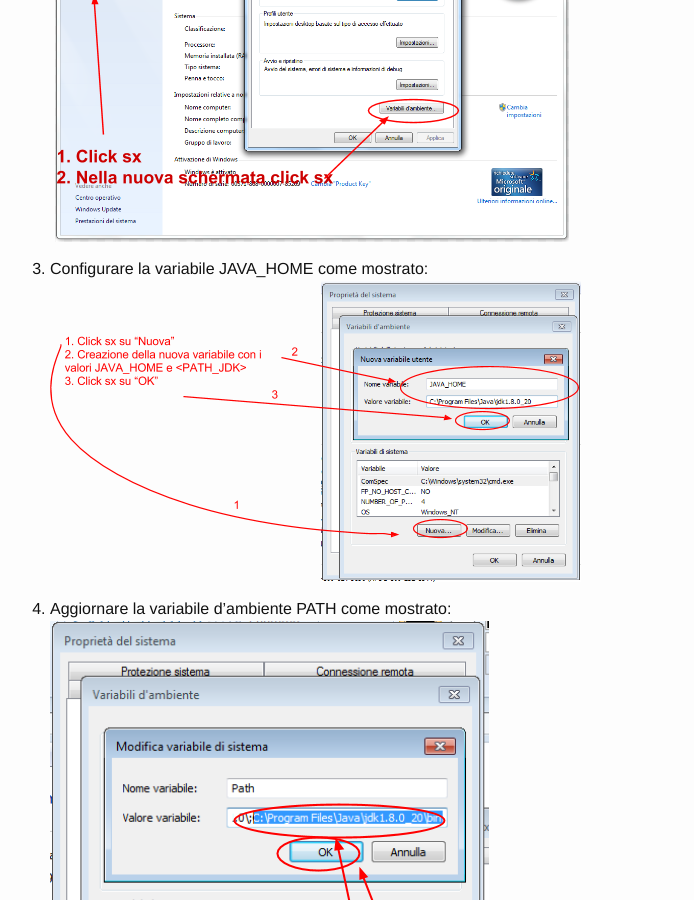
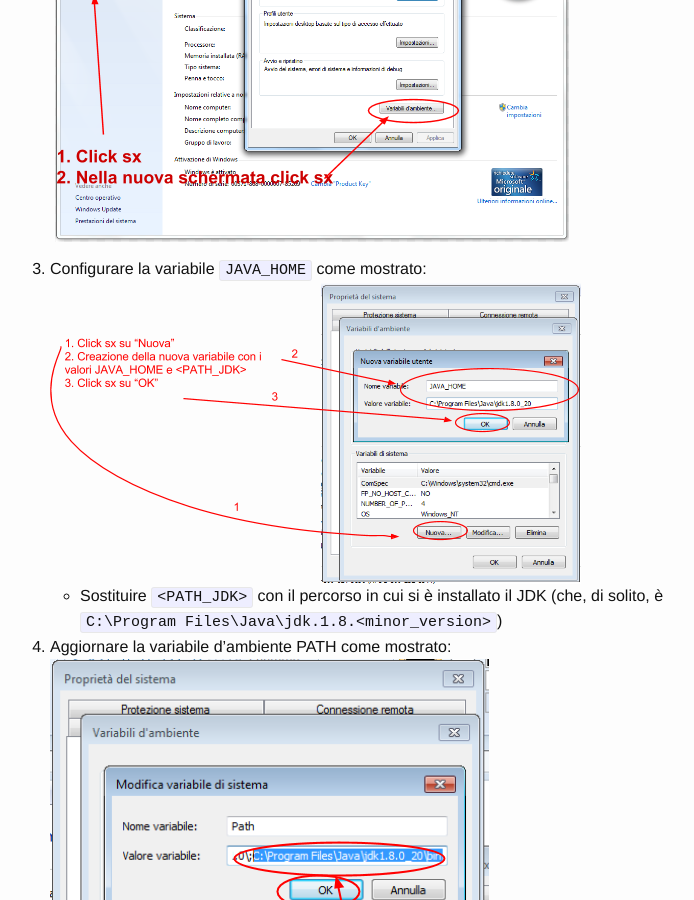
Before and after one commit to unibo-oop/software-installation, a Jekyll site: the page built from index.md, in a window 1280 px wide and 900 px high, scrolled down 4989 px. Shown: the whole window, without its empty margins (250-944 px from the left). Built offline with Jekyll 4.4.1, drawn with Linux system fonts in a browser that asks for light colours.

Commit message:
+ some notes

```diff
--- a/index.md
+++ b/index.md
@@ -128,8 +128,9 @@ Scegliere la versione 32/64 bit corrispondente alla propria versione del sistema
 2. Aprire la schermata relativa alle variabili di ambiente:<br/>
 ![Missing image](img/win-environment-variables.png "Windows environment variables")
 
-3. Configurare la variabile JAVA_HOME come mostrato:<br/>
+3. Configurare la variabile `JAVA_HOME` come mostrato:<br/>
 ![Missing image](img/win-java-home.png "Windows JAVA_HOME")
+    - Sostituire `<PATH_JDK>` con il percorso in cui si è installato il JDK (che, di solito, è `C:\Program Files\Java\jdk.1.8.<minor_version>`)
 
 4. Aggiornare la  variabile d’ambiente PATH come mostrato:<br/>
 ![Missing image](img/win-path.png "Windows PATH")
```
